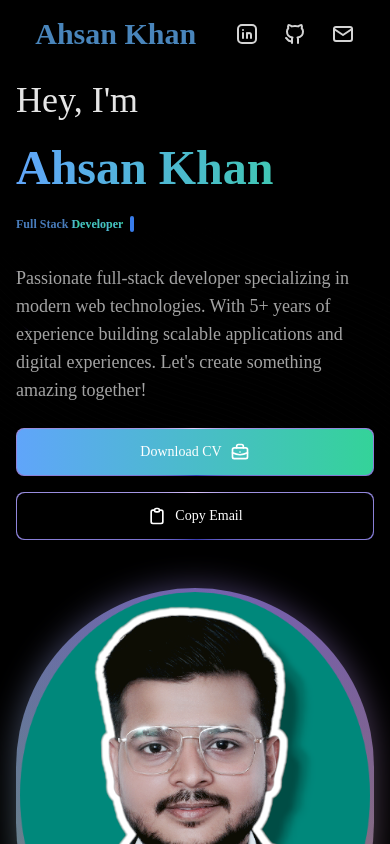
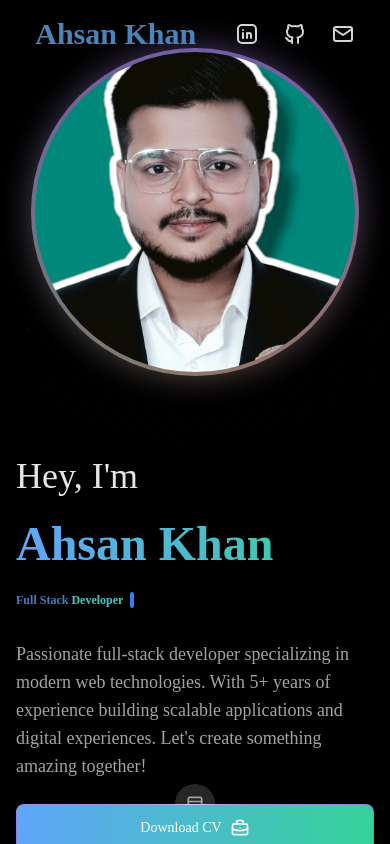
Before and after one commit to AhsanKhaan/AhsankhanPortfolio, a Next.js app: page / in a window 390 px wide. Shown: the top 844 px of the page. Built offline with nearby package versions, Linux system fonts and the light colour scheme; a web font is replaced by a local one.

Commit message:
Responsiveness Fixes

```diff
--- a/app/components/sections/Hero.tsx
+++ b/app/components/sections/Hero.tsx
@@ -87,7 +87,7 @@ const Hero = () => {
       <BackgroundBeams />
       <section className="relative flex flex-col md:flex-row items-center justify-between min-h-screen container mx-auto px-4 md:px-8 lg:px-12 xl:max-w-7xl">
         {/* Content Section */}
-        <div className="z-10 flex-1 md:w-1/2 mt-20 md:mt-0 space-y-6">
+        <div className="z-10 flex-1 md:w-1/2 mt-20 md:mt-0 space-y-6 order-2 sm:order-1">
           <h1 className="text-4xl md:text-5xl lg:text-6xl font-light text-neutral-200">
             Hey, I'm
           </h1>
@@ -115,14 +115,14 @@ const Hero = () => {
         </div>
 
         {/* Image Section */}
-        <div className="flex-1 md:w-1/2 flex justify-center md:justify-end mt-12 md:mt-0">
+        <div className="flex-1 md:w-1/2 flex justify-center md:justify-end mt-12 md:mt-0 order-1 sm:order-2">
           <NeonCard className="rounded-full p-1" containerClassName="rounded-full">
             <Image
               src="/assets/Profile-v3.png"
               alt="Ahsan Khan - Full Stack Developer"
               width={450}
               height={450}
-              className="rounded-full object-cover "
+              className="rounded-full object-cover w-80 h-80"
               priority
             />
           </NeonCard>
```
